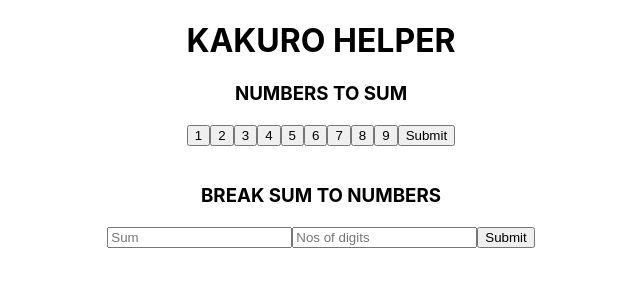
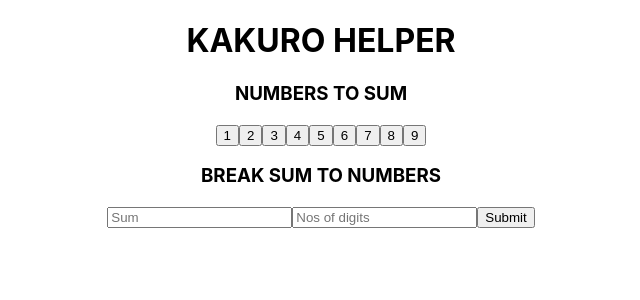
Before and after one commit to jasdang/kakuro-helper, a React (Create React App) app: page / in a window 1280 px wide. Shown: the top 300 px of the page, without its empty margins (319-959 px from the left). Built offline with nearby package versions, Linux system fonts and the light colour scheme.

Commit message:
replace form with NumbersToSum

```diff
--- a/src/App.tsx
+++ b/src/App.tsx
@@ -1,23 +1,12 @@
 import React from 'react'
 import './App.css'
+import NumbersToSum from './components/NumbersToSum'
 
 const App: React.FC = () => {
   return (
     <div className="App">
       <h1>KAKURO HELPER</h1>
-      <h3>NUMBERS TO SUM</h3>
-      <form action="">
-        <button type="button">1</button>
-        <button type="button">2</button>
-        <button type="button">3</button>
-        <button type="button">4</button>
-        <button type="button">5</button>
-        <button type="button">6</button>
-        <button type="button">7</button>
-        <button type="button">8</button>
-        <button type="button">9</button>
-        <button type="submit">Submit</button>
-      </form>
+      <NumbersToSum />
       <br />
       <h3>BREAK SUM TO NUMBERS</h3>
       <form action="">
```
